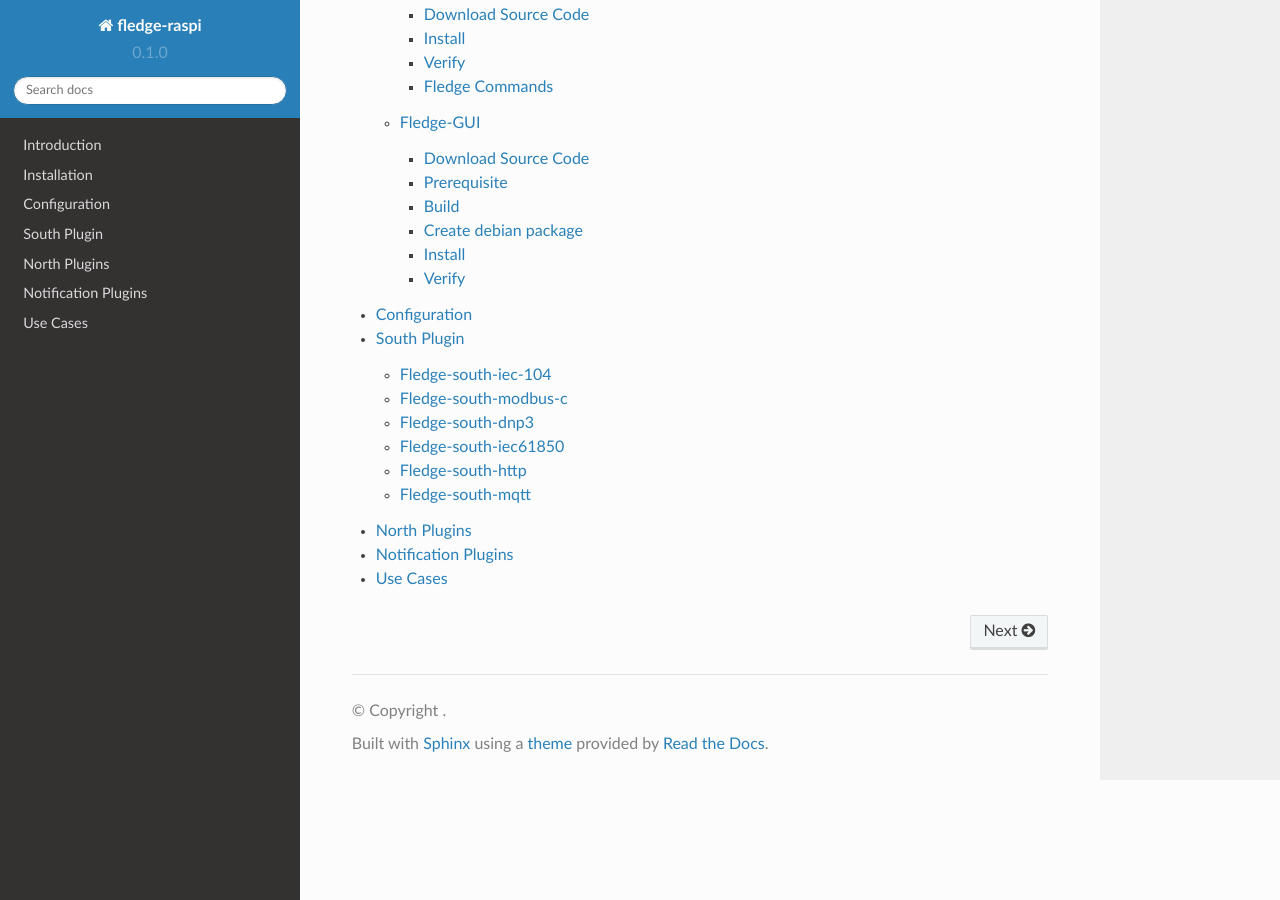
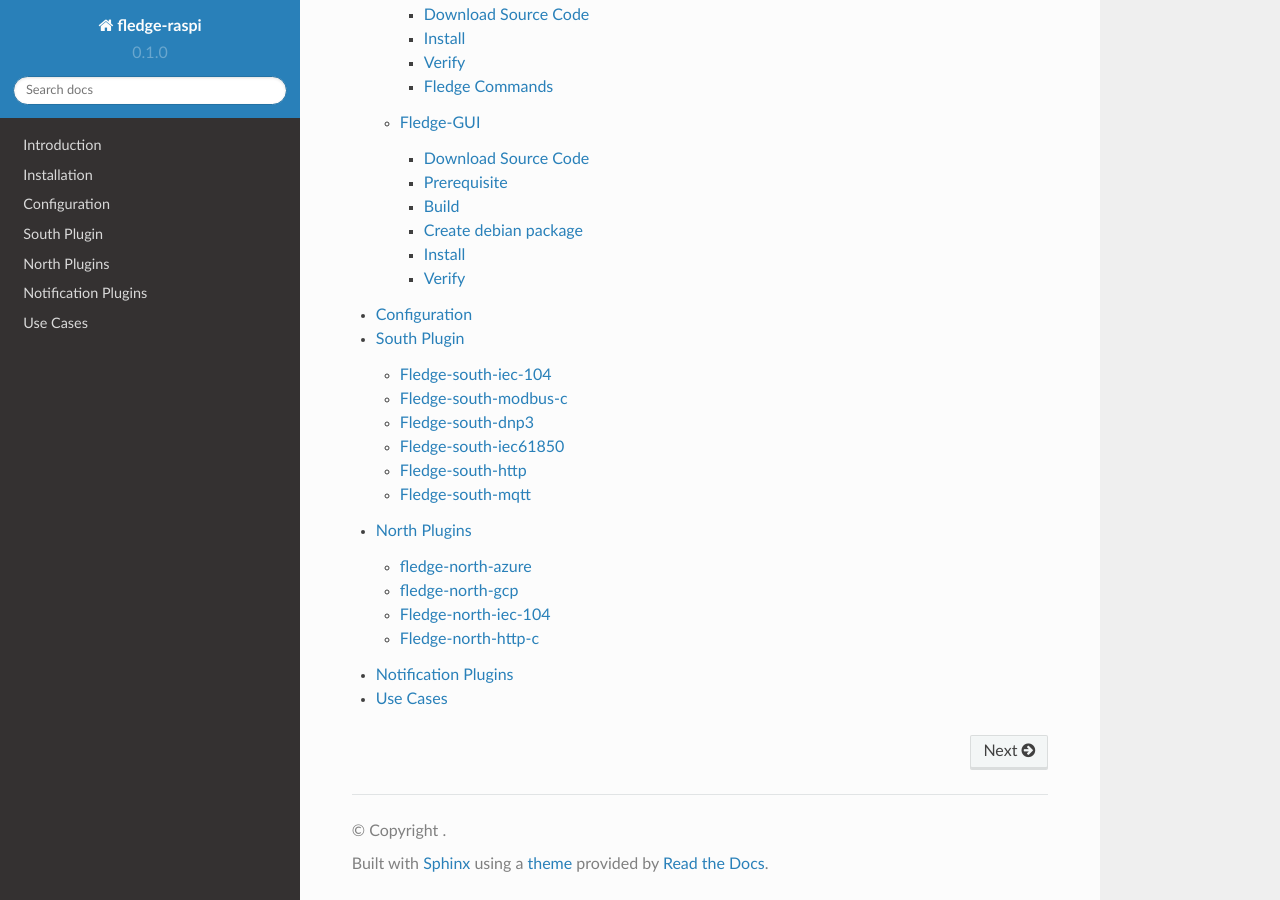
Before and after one commit to 19914039/fledgeDoc, a Sphinx documentation site: the page built from docs/source/index.rst, in a window 1280 px wide and 900 px high, scrolled down 770 px. Built offline with Sphinx 7.4.7 and the Read the Docs theme 2.0.0, drawn with Linux system fonts in a browser that asks for light colours; part of the change alters nothing that is shown.

Commit message:
Update north_plugin.rst

```diff
--- a/docs/source/north_plugin.rst
+++ b/docs/source/north_plugin.rst
@@ -1,2 +1,87 @@
 North Plugins
 ========
+
+Fledge has various north plugins that can be used to communicate with the cloud or other higher level instalce of fledge.
+
+fledge-north-azure
+--------
+
+This plugin used to communicate with Azure cloud services.
+The list of dependencies file named requirements.txt is already included in the source file directory of azure plugin. we can install all the dependencies by running the requirements.txt file with pip
+
+
+.. code-block:: console
+
+  cd fledge-src
+  git clone https://github.com/fledge-iot/fledge-north-azure.git
+  cd fledge-north-azure/python
+  pip3 install -r requirements-azure.txt
+  cd
+  sudo cp -R ~/fledge-src/fledge-north-azure/python/fledge/plugins/north/azure /usr/local/fledge/python/fledge/plugins/north/
+
+fledge-north-gcp
+--------
+
+This plugin used to communicate with Google cloud services.
+The list of dependencies file named requirements.txt is already included in the source file directory of thecb plugin. we can install all the dependencies by running the requirements.sh file.
+
+
+.. code-block:: console
+
+  cd fledge-src
+  git clone https://github.com/fledge-iot/fledge-north-gcp.git
+  cd fledge-north-gcp
+  ./requirements.sh
+  mkdir build
+  cd build
+  export FLEDGE_ROOT=~/fledge-src/fledge
+  cmake -DFLEDGE_INSTALL=/usr/local/fledge ..
+  make -j 4
+  sudo make install
+  cd
+
+Fledge-north-iec-104
+-------
+
+Makes the fledge to act as IEC-104 Server.
+
+.. note::
+
+  ``It is also required to have Fledge installed from the source code, not from the package repository.``
+
+dependency on lib60870 which we have already installed during south plugin installation. if need refer to the section `Fledge-south-iec-104`_
+
+.. code-block:: console
+
+  cd fledge-src
+  git clone https://github.com/fledge-iot/fledge-north-iec104.git
+  cd fledge-north-iec104
+  mkdir build
+  cd build
+  export LIB_104=~/fledge-src/lib60870/lib60870-C
+  export FLEDGE_ROOT=~/fledge-src/fledge
+  cmake -DFLEDGE_INSTALL=/usr/local/fledge ..
+  make -j 4
+  sudo make install
+  cd
+
+
+Fledge-north-http-c
+-------
+
+Makes the fledge to communicate with another instance of fledge.
+
+No dependency required.
+
+.. code-block:: console
+
+  cd fledge-src
+  git clone https://github.com/fledge-iot/fledge-north-http-c.git
+  cd fledge-north-http-c
+  mkdir build
+  cd build
+  export FLEDGE_ROOT=~/fledge-src/fledge
+  cmake -DFLEDGE_INSTALL=/usr/local/fledge ..
+  make -j 4
+  sudo make install
+  cd
```
